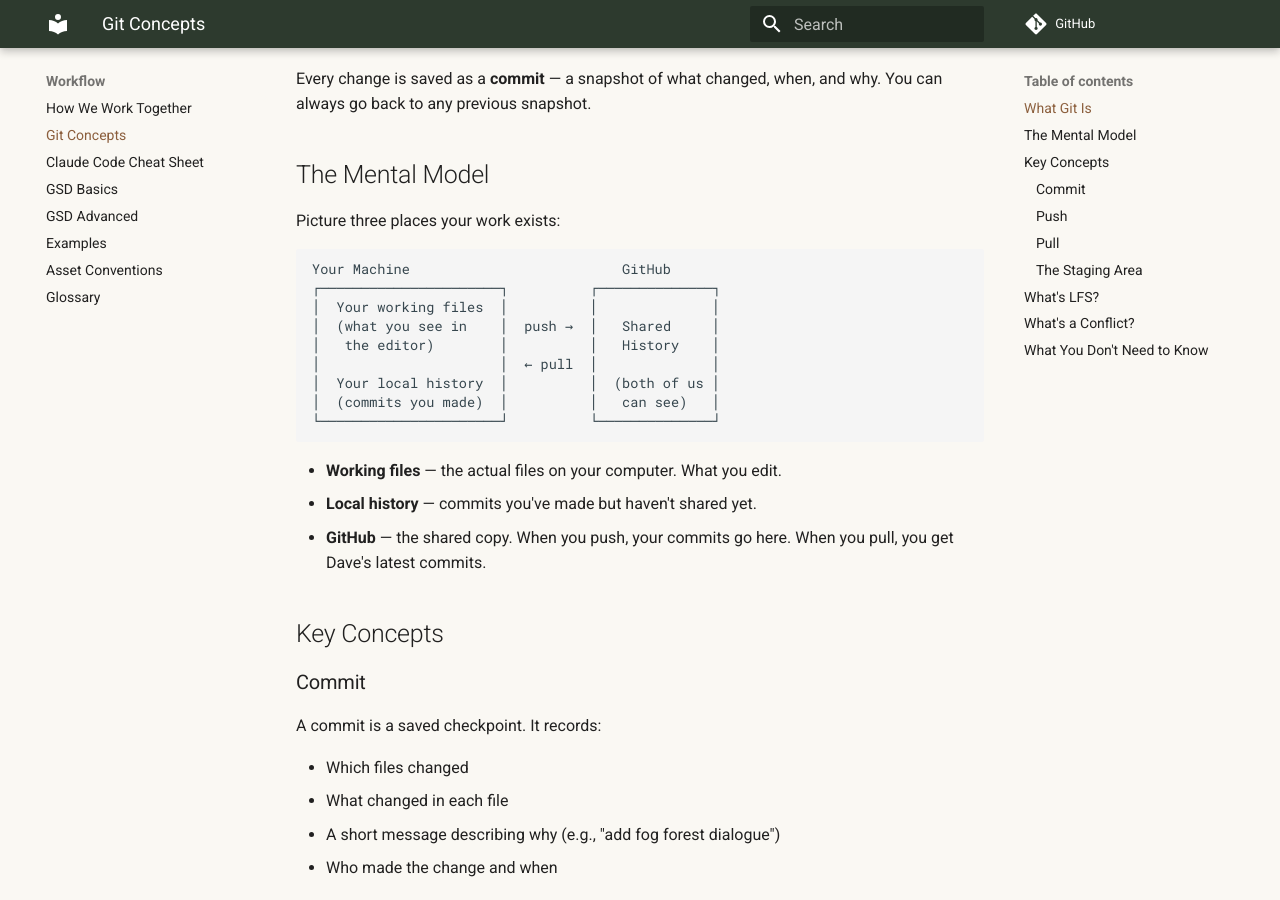
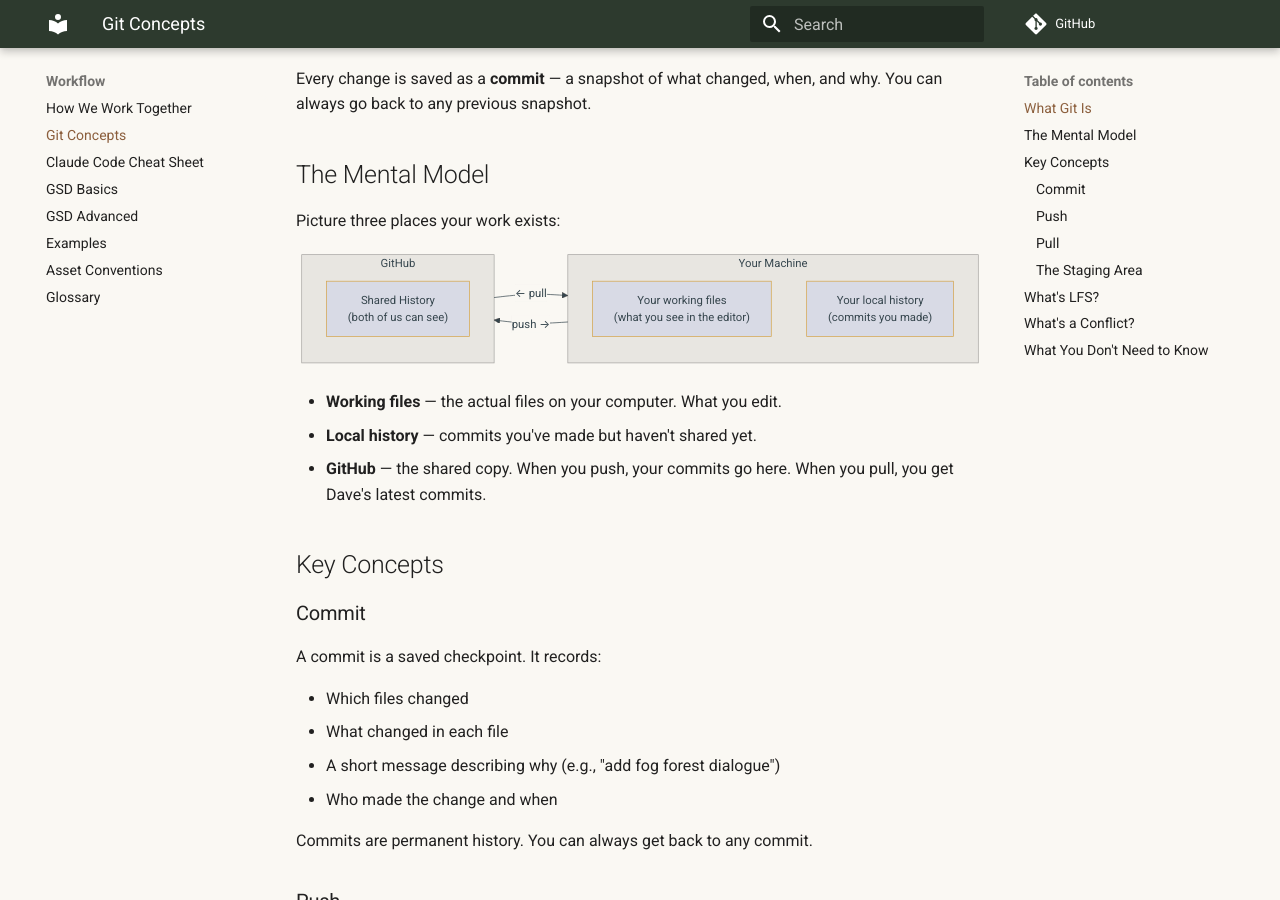
Before and after one commit to wdi-dave-roberts/lanternkeeper, an MkDocs documentation site: the page built from docs/workflow/git-concepts.md, in a window 1280 px wide and 900 px high, scrolled down 437 px. Built offline with MkDocs 1.6.1 and Material for MkDocs 9.7.7, drawn with Linux system fonts in a browser that asks for light colours; comment, search, counter and statistics services are not loaded; part of the change alters nothing that is shown.

Commit message:
docs(workflow): replace ASCII diagram with mermaid, enable mermaid support in MkDocs

````diff
--- a/docs/workflow/git-concepts.md
+++ b/docs/workflow/git-concepts.md
@@ -12,16 +12,17 @@ Every change is saved as a **commit** — a snapshot of what changed, when, and
 
 Picture three places your work exists:
 
-```
-Your Machine                          GitHub
-┌──────────────────────┐          ┌──────────────┐
-│  Your working files  │          │              │
-│  (what you see in    │  push →  │   Shared     │
-│   the editor)        │          │   History    │
-│                      │  ← pull  │              │
-│  Your local history  │          │  (both of us │
-│  (commits you made)  │          │   can see)   │
-└──────────────────────┘          └──────────────┘
+```mermaid
+graph LR
+    subgraph local["Your Machine"]
+        A["Your working files\n(what you see in the editor)"]
+        B["Your local history\n(commits you made)"]
+    end
+    subgraph remote["GitHub"]
+        C["Shared History\n(both of us can see)"]
+    end
+    local -- "push →" --> remote
+    remote -- "← pull" --> local
 ```
 
 - **Working files** — the actual files on your computer. What you edit.
--- a/mkdocs.yml
+++ b/mkdocs.yml
@@ -60,7 +60,11 @@ markdown_extensions:
   - md_in_html
   - admonition
   - pymdownx.details
-  - pymdownx.superfences
+  - pymdownx.superfences:
+      custom_fences:
+        - name: mermaid
+          class: mermaid
+          format: !!python/name:pymdownx.superfences.fence_code_format
   - pymdownx.tabbed:
       alternate_style: true
   - pymdownx.tasklist:
````
